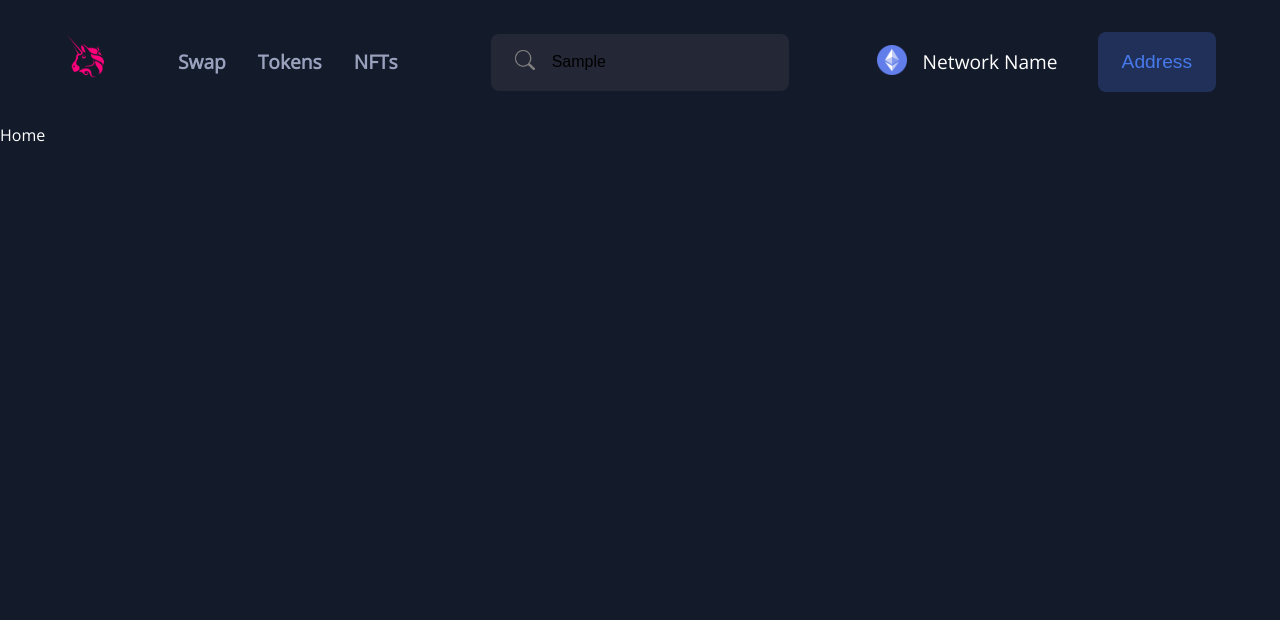
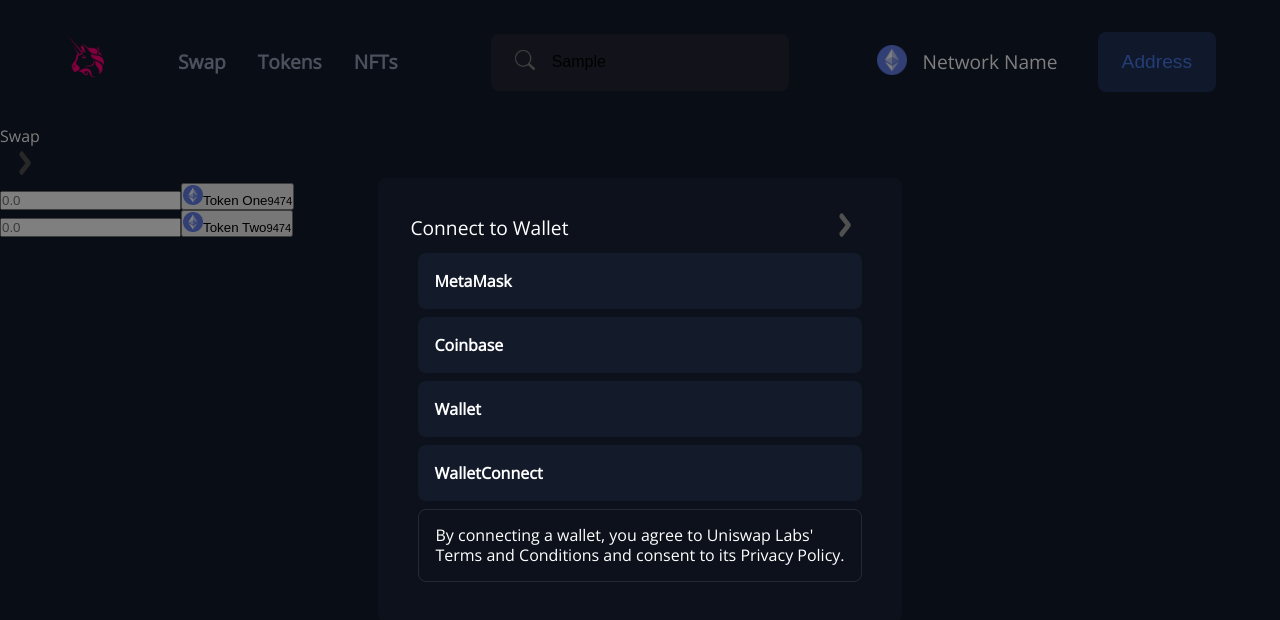
Before and after one commit to paritomarrr/Uniswap-clone-with-create-web3-dapp, a Next.js app in the folder frontend/: page / in a window 1280 px wide. Both pictures are taken after typing "Sample" into the empty fields and a click on the button "Address". Shown: the top 620 px of the page. Built offline with nearby package versions, Linux system fonts and the light colour scheme.

Commit message:
swap function added

```diff
--- a/frontend/assets/index.js
+++ b/frontend/assets/index.js
@@ -7,6 +7,7 @@
 import Search from './search.png'
 import Toggle from './Toggle.png'
 import logo from './logo.png'
+import Close from './Close.png'
 
 export default {
     logo,
@@ -17,5 +18,6 @@
     WBTC,
     WETH,
     Search,
-    Toggle
+    Toggle,
+    Close
 }
--- a/frontend/components/HeroSection/HeroSection.jsx
+++ b/frontend/components/HeroSection/HeroSection.jsx
@@ -1,8 +1,52 @@
-import React from 'react'
+import React, {useState, useContext} from 'react'
+import Image from 'next/image'
 
-const HeroSection = () => {
+import Styles from './HeroSection.module.css'
+import images from '../../assets'
+import {Token, SearchToken} from '../index'
+const HeroSection = ({accounts, tokenData}) => {
+  const [openSettings, setOpenSettings] = useState(false)
+  const [openToken, setOpenToken] = useState(false)
+  const [openTokensTwo, setOpenTokensTwo] = useState(false)
+
+  const [tokenOne, setTokenOne] = useState({
+    name: 'Token One',
+    image: ""
+  })
+  const [tokenTwo, setTokenTwo] = useState({
+    name: 'Token Two',
+    image: ""
+  })
   return (
-    <div>HeroSection</div>
+    <div className={Styles.HeroSection}>
+      <div className={Styles.HeroSection_Box}>
+        <div className={Styles.HeroSection_Box_Heading}>
+          <p>Swap</p>
+          <div className={Styles.HeroSection_Box_HEading_Img}>
+            <Image src={images.Close} alt='Close' width={50} height={30} onClick={() => {
+              setOpenSettings(true)
+            }} />
+          </div>
+        </div>
+        <div className={Styles.HeroSection_Box_Input}>
+          <input type="text" placeholder="0.0" />
+          <button onClick={() => openToken(true)}>
+            <Image src={tokenOne.image || images.ETH} width={20} height={20} />
+            {tokenOne.name || "ETH"}
+            <small>9474</small>
+          </button>
+        </div>
+        <div className={Styles.HeroSection_Box_Input}>
+          <input type="text" placeholder="0.0" />
+          <button onClick={() => openToken(true)}>
+            <Image src={tokenTwo.image || images.ETH} width={20} height={20} />
+            {tokenTwo.name || "ETH"}
+            <small>9474</small>
+          </button>
+        </div>
+      </div>
+
+    </div>
   )
 }
 
--- a/frontend/components/Modal/Modal.jsx
+++ b/frontend/components/Modal/Modal.jsx
@@ -1,8 +1,33 @@
-import React from 'react'
+import React, {useState, useEffect} from 'react'
+import Styles from './Modal.module.css'
+import images from '../../assets'
+import Image from 'next/image'
 
-const Modal = () => {
+const Modal = ({setOpenModal, connectWallet}) => {
+  const walletMenu = ["MetaMask", "Coinbase", "Wallet", "WalletConnect"]
   return (
-    <div>Modal</div>
+    <div className={Styles.Modal}>
+      <div className={Styles.Modal_Box}>
+        <div className={Styles.Modal_Box_Heading}>
+          <p>Connect to Wallet</p>
+          <div className={Styles.Modal_Box_Heading_Img}>
+            <Image src={images.Close} alt="close" width={50} height={30} onClick={() => setOpenModal(false)} />
+          </div>
+        </div>
+        <div className={Styles.Modal_Box_Wallet}>
+          {walletMenu.map((item, index) => (
+            <p key={index + 1} onClick={() => {
+              connectWallet()
+            }}>
+              {item}
+            </p>
+            ))}
+        </div>
+        <p className={Styles.Modal_Box_Para}>
+          By connecting a wallet, you agree to Uniswap Labs'<br /> Terms and Conditions and consent to its Privacy Policy.
+        </p>
+      </div>
+    </div>
   )
 }
 
--- a/frontend/components/Modal/Modal.module.css
+++ b/frontend/components/Modal/Modal.module.css
@@ -0,0 +1,49 @@
+.Modal {
+    position: absolute;
+    inset: 0% 0% 0% 0%;
+    background-color: rgba(0, 0, 0, 0.5);
+    display: grid;
+    align-items: center;
+    justify-content: center;
+    height: 100vh;
+    width: 100vw;
+    z-index: 1000;
+
+}
+
+.Modal_Box {
+    background-color: rgba(13,17,28,255);
+    padding: 2rem;
+    border-radius: .5rem;
+}
+
+.Modal_Box_Heading {
+    display: flex;
+    align-items: center;
+    justify-content: space-between;
+}
+
+.Modal_Box_Heading p{
+    font-size: 1.2rem;
+}
+
+.Modal_Box_Wallet p{
+    background-color: rgba(19,26,42,255);
+    padding: 1rem;
+    border-radius: .5rem;
+    font-weight: 700;
+    cursor: pointer;
+    margin: 0.5rem;
+}
+
+.Modal_Box_Para {
+    padding: 1rem;
+    line-height: 1.2;
+    border: 1px solid rgba(255,255,255,0.1);
+    border-radius: .5rem;
+    margin: .5rem;
+}
+
+.Modal_Box_Heading_Img {
+    cursor: pointer;
+}
--- a/frontend/components/Navbar/Navbar.jsx
+++ b/frontend/components/Navbar/Navbar.jsx
@@ -59,13 +59,13 @@
               </div>
               <p>Network Name</p>
             </div>
-            <button onClick={() => { }}>Address</button>
+            <button onClick={() => { setOpenModal(true)}}>Address</button>
             {openModal && <Modal setOpenModal={setOpenModal} connectWallet="Connect" />}
           </div>
         </div>
 
         {/* tokenlist component  */}
-        {openTokenBox && (<TokenList tokenData="hey" TokenList setOpenTokenBox={setOpenTokenBox} />)}
+        {openTokenBox && (<TokenList tokenData="hey" setOpenTokenBox={setOpenTokenBox} />)}
       </div>
     )
   )
--- a/frontend/components/Navbar/Navbar.module.css
+++ b/frontend/components/Navbar/Navbar.module.css
@@ -96,7 +96,7 @@
 
 }
 
-@media only screen and (max-width: 35rem) {
+@media only screen and (max-width: 54rem) {
     .navbar {
         width: 90%;
     }
@@ -109,5 +109,8 @@
     .Navbar_Box_Left_Menu {
         display: none;
     }
+    .Navbar_Box_Right_Box {
+        display: none;
+    }
 
 }
--- a/frontend/components/TokenList/TokenList.jsx
+++ b/frontend/components/TokenList/TokenList.jsx
@@ -0,0 +1,36 @@
+import React from 'react'
+import Styles from './TokenList.module.css'
+import Image from 'next/image'
+import images from '../../assets'
+
+
+const TokenList = ({tokenDate, setOpenTokenBox}) => {
+  const data = [1,2,3,4,5,6,7]
+  return (
+    <div className={Styles.TokenList}>
+      <p className={Styles.TokenList_Close} onClick={() => {
+        setOpenTokenBox(false)
+      }}>
+        <Image src={images.Close} alt="close" width={50} height={30} />
+      </p>
+      <div className={Styles.TokenList_Title}>
+        <h2>Your Token List</h2>
+      </div>
+      {data.map((item, index) => (
+        <div className={Styles.TokenList_Box}>
+          <div className={Styles.TokenList_Box_Info}>
+            <p className={Styles.TokenList_Box_Info_Symbol}>
+              <Image src={images.ETH} alt="btc" width={30} height={30} />
+            </p>
+            <p>
+              <span>34</span> ETH COIN
+            </p>
+          </div>
+        </div>
+      )
+        )}
+    </div>
+  )
+}
+
+export default TokenList
--- a/frontend/components/TokenList/TokenList.module.css
+++ b/frontend/components/TokenList/TokenList.module.css
@@ -0,0 +1,65 @@
+.TokenList {
+    position: absolute;
+    width: 20rem;
+    border-radius: .5rem;
+    background-color: rgba(13,17,28,255);
+    margin-top: 2rem;
+    margin-left: 86.4rem;
+    padding: 1rem;
+}
+
+.TokenList_Title {
+    font-weight: 900;
+    width: 100%;
+    padding: 2rem 1rem;
+    line-height: 0;
+    font-size: .8rem;
+    border-radius: .5rem;
+}
+
+.TokenList_Close {
+    position: absolute;
+    right: -1rem;
+    cursor: pointer;
+    top: -2rem;
+    z-index: 10001;
+}
+
+.TokenList_Box {
+    position: relative;
+    cursor: pointer;
+    margin: 1rem;
+    border-bottom: 1px solid rgba(255,255,255,.1);
+}
+
+.TokenList_Box_Info {
+    display: grid;
+    grid-template-columns: 1fr 5fr;
+    gap: 1rem;
+    align-items: center;
+}
+
+.TokenList_Box_Info p span {
+    font-weight: 900;
+    color: rgba(255, 255, 255, 0.853);
+    margin-right: .5rem;
+}
+
+.TokenList_Box_Info_Symbol {
+    background-color: rgba(255,255,255,.1);
+    padding: .5rem;
+    border-radius: .5rem;
+    font-weight: 700;
+}
+
+
+@media only screen and (max-width: 54em) {
+    .TokenList {
+        margin-left: -0rem;
+        width: 90%;
+    }
+
+    .TokenList_Close {
+        right: 2rem;
+    }
+}
--- a/frontend/pages/index.jsx
+++ b/frontend/pages/index.jsx
@@ -1,8 +1,10 @@
-import React from 'react'
-
+import React, {useState, useContext, useEffect} from 'react'
+import HeroSection from '../components/HeroSection/HeroSection'
 const Home = () => {
   return (
-    <div>Home</div>
+    <div>
+      <HeroSection accounts="hey" tokenData="DATA" />
+    </div>
   )
 }
 
```
Also changed, not shown: frontend/assets/Close.png (added).
